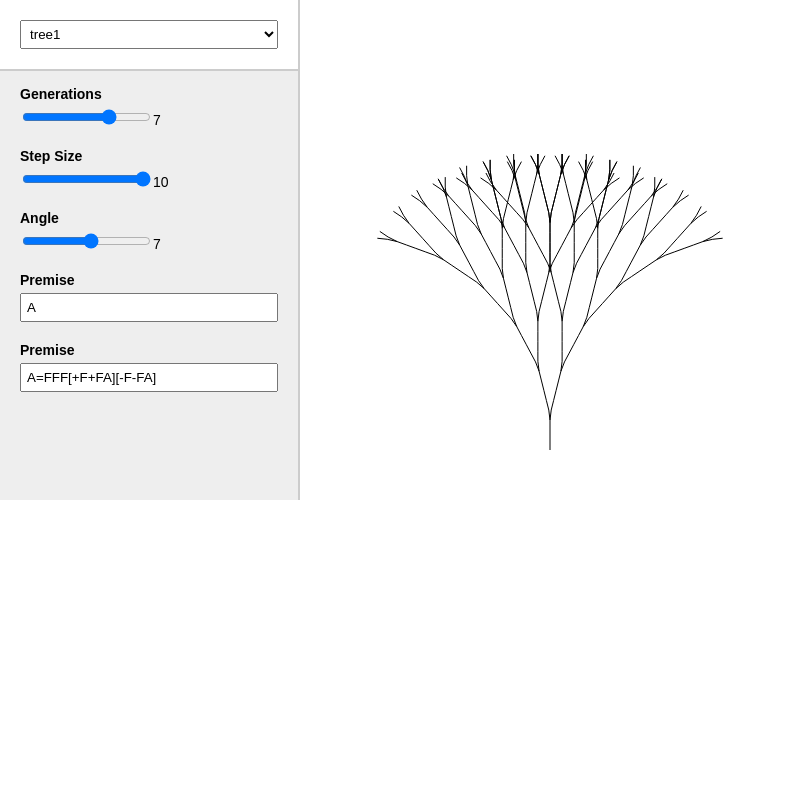
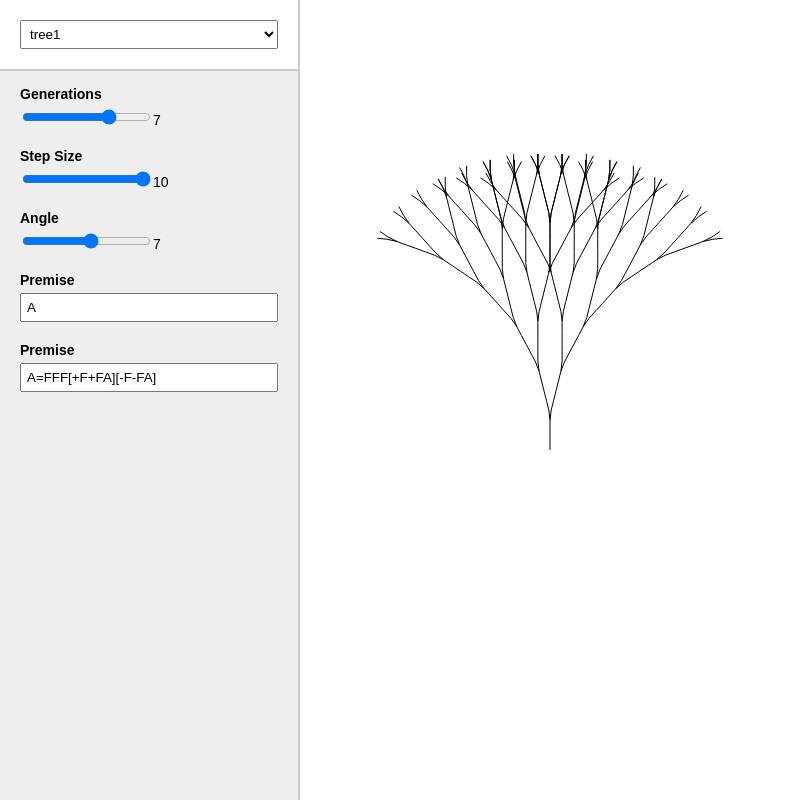
Before and after one commit to fdb/lsys.js, a plain HTML site: page index.html in a window 1280 px wide. Shown: the whole page, without its empty margins (0-786 px from the left). Drawn offline with Linux system fonts and the light colour scheme.

Commit message:
Scale the app to full height.

```diff
--- a/css/style.css
+++ b/css/style.css
@@ -13,9 +13,14 @@ body {
     font: 14px sans-serif;
 }
 
+#root {
+    height: 100%;
+}
+
 .app {
     display: flex;
     flex-direction: row;
+    height: 100%;
 }
 
 .editor {
```
